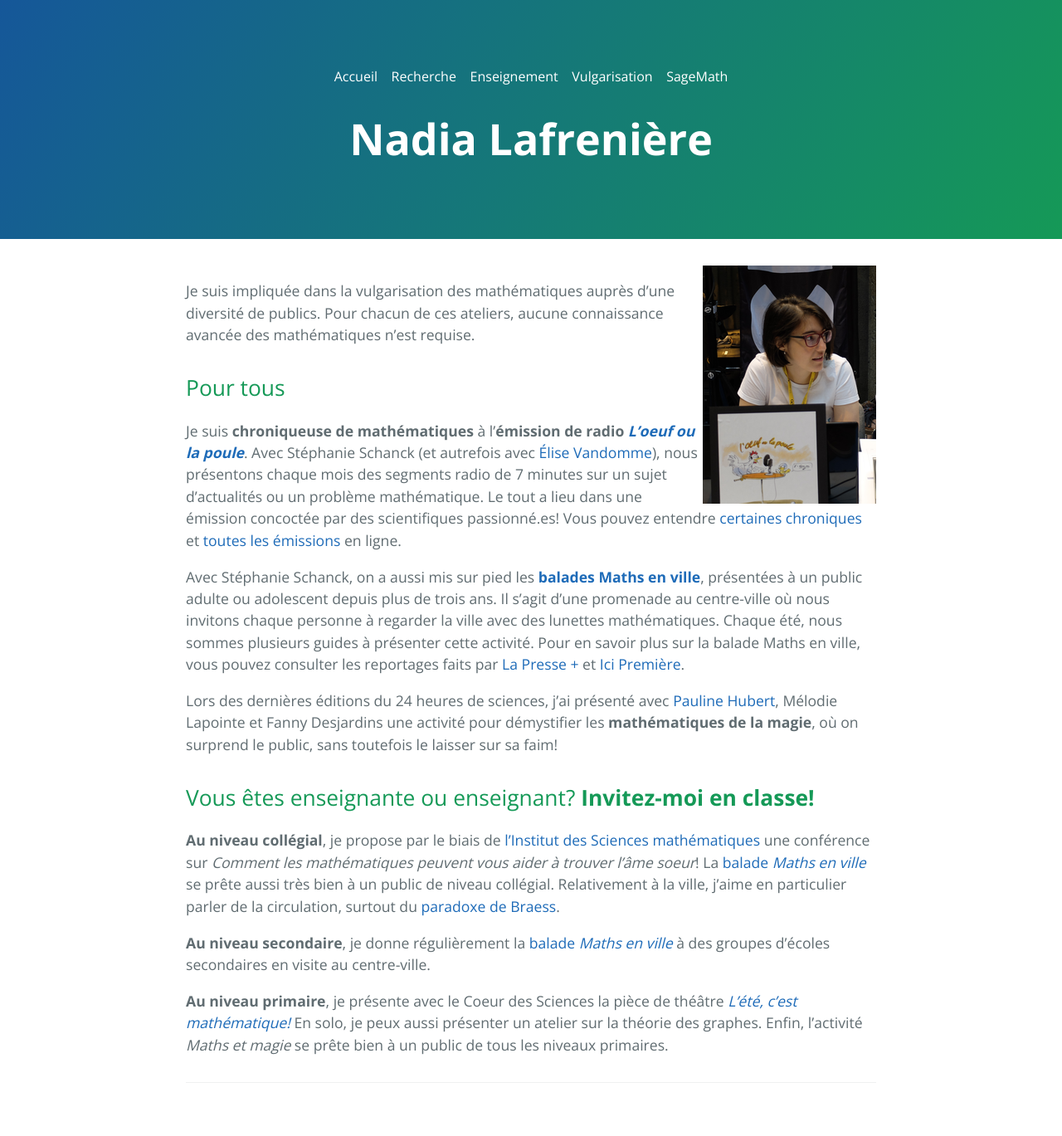
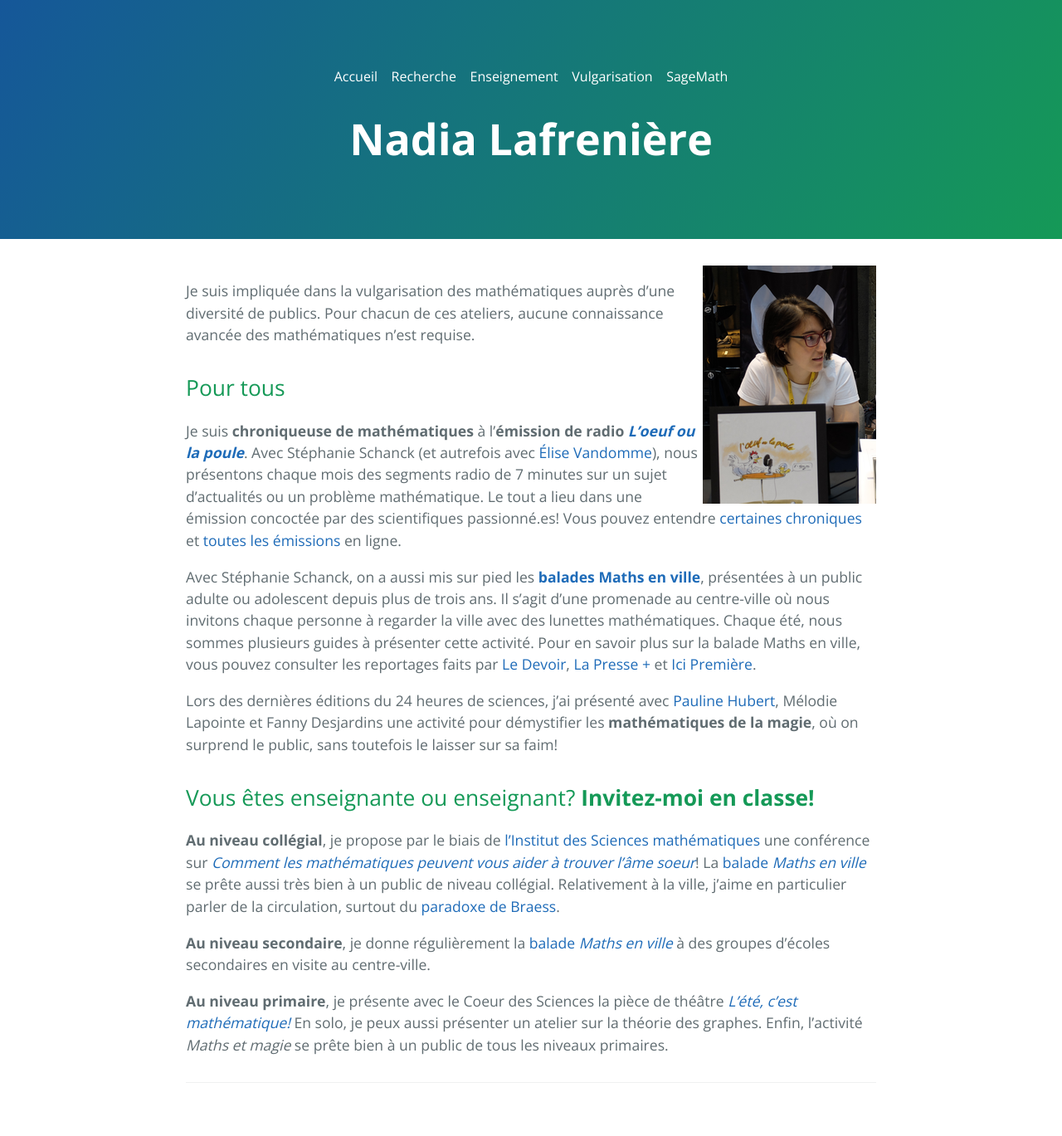
Before and after one commit to nadialafreniere/nadialafreniere.github.io, a Jekyll site: the page built from vulgarisation.md, in a window 1280 px wide. Shown: the whole page at 83% size. Built offline with Jekyll 4.4.1, drawn with Linux system fonts in a browser that asks for light colours; our own code applies the rules of GitHub Pages for plain Markdown files.

Commit message:
Ajout conférence maths de l'amour

```diff
--- a/vulgarisation.md
+++ b/vulgarisation.md
@@ -5,13 +5,13 @@
 ## Pour tous
 Je suis **chroniqueuse de mathématiques** à l'**émission de radio [_L'oeuf ou la poule_](http://www.loeufoulapoule.org)**. Avec Stéphanie Schanck (et autrefois avec [Élise Vandomme](http://people.fjfi.cvut.cz/vandoeli/)), nous présentons chaque mois des segments radio de 7 minutes sur un sujet d'actualités ou un problème mathématique. Le tout a lieu dans une émission concoctée par des scientifiques passionné.es! Vous pouvez entendre [certaines chroniques](http://loeufoulapoule.org/category/chroniques/maths/) et [toutes les émissions](http://www.choq.ca/emissions-details/loeuf-ou-la-poule/) en ligne.
 
-Avec Stéphanie Schanck, on a aussi mis sur pied les **[balades Maths en ville](http://coeurdessciences.uqam.ca/component/eventlist/details/765-maths-en-ville.html)**, présentées à un public adulte ou adolescent depuis plus de trois ans. Il s'agit d'une promenade au centre-ville où nous invitons chaque personne à regarder la ville avec des lunettes mathématiques. Chaque été, nous sommes plusieurs guides à présenter cette activité. Pour en savoir plus sur la balade Maths en ville, vous pouvez consulter les reportages faits par [La Presse +](http://plus.lapresse.ca/screens/8cf33e5b-e559-4865-9fe2-55ddac82f84e__7C___0.html) et [Ici Première](http://ici.radio-canada.ca/emissions/les_annees_lumiere/2015-2016/chronique.asp?idChronique=410900).
+Avec Stéphanie Schanck, on a aussi mis sur pied les **[balades Maths en ville](http://coeurdessciences.uqam.ca/component/eventlist/details/765-maths-en-ville.html)**, présentées à un public adulte ou adolescent depuis plus de trois ans. Il s'agit d'une promenade au centre-ville où nous invitons chaque personne à regarder la ville avec des lunettes mathématiques. Chaque été, nous sommes plusieurs guides à présenter cette activité. Pour en savoir plus sur la balade Maths en ville, vous pouvez consulter les reportages faits par [Le Devoir](https://www.ledevoir.com/vivre/560780/la-balade-maths-en-ville-devoile-montreal-sous-un-angle-mathematique), [La Presse +](http://plus.lapresse.ca/screens/8cf33e5b-e559-4865-9fe2-55ddac82f84e__7C___0.html) et [Ici Première](http://ici.radio-canada.ca/emissions/les_annees_lumiere/2015-2016/chronique.asp?idChronique=410900).
 
 Lors des dernières éditions du 24 heures de sciences, j'ai présenté avec [Pauline Hubert](http://phubert.github.io), Mélodie Lapointe et Fanny Desjardins une activité pour démystifier les **mathématiques de la magie**, où on surprend le public, sans toutefois le laisser sur sa faim!
 
 ## Vous êtes enseignante ou enseignant? **Invitez-moi en classe!**
 
-**Au niveau collégial**, je propose par le biais de [l'Institut des Sciences mathématiques](http://ism.uqam.ca/accueil/outreach/#1492) une conférence sur _Comment les mathématiques peuvent vous aider à trouver l'âme soeur_! La [balade _Maths en ville_](http://coeurdessciences.uqam.ca/balades-scientifiques-groupes-scolaires.html) se prête aussi très bien à un public de niveau collégial. Relativement à la ville, j'aime en particulier parler de la circulation, surtout du [paradoxe de Braess](Braesss-paradox.pdf).
+**Au niveau collégial**, je propose par le biais de [l'Institut des Sciences mathématiques](http://ism.uqam.ca/accueil/outreach/#1492) une conférence sur _[Comment les mathématiques peuvent vous aider à trouver l'âme soeur](maths-de-l-amour.pdf)_! La [balade _Maths en ville_](http://coeurdessciences.uqam.ca/balades-scientifiques-groupes-scolaires.html) se prête aussi très bien à un public de niveau collégial. Relativement à la ville, j'aime en particulier parler de la circulation, surtout du [paradoxe de Braess](Braesss-paradox.pdf).
 
 
 **Au niveau secondaire**, je donne régulièrement la [balade _Maths en ville_](http://coeurdessciences.uqam.ca/balades-scientifiques-groupes-scolaires.html) à des groupes d'écoles secondaires en visite au centre-ville.
```
Also changed, not shown: 1 other file.
